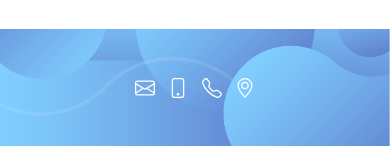
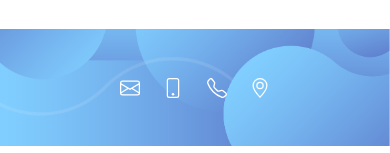
Before and after one commit to fpcdeveloper/BuildUp, a plain HTML site: page index.html in a window 390 px wide. Shown: the part 1864-2017 px from the top of the page. Drawn offline with nearby package versions, Linux system fonts and the light colour scheme; a web font is replaced by a local one.

Commit message:
020323_1152

```diff
--- a/css/estilo.css
+++ b/css/estilo.css
@@ -813,7 +813,7 @@
 
   .linea-iconos-contacto {
     font-size: 1.5rem;
-    letter-spacing: 6px;
+    letter-spacing: 16px;
   }
 
   .icono-contacto {
```
